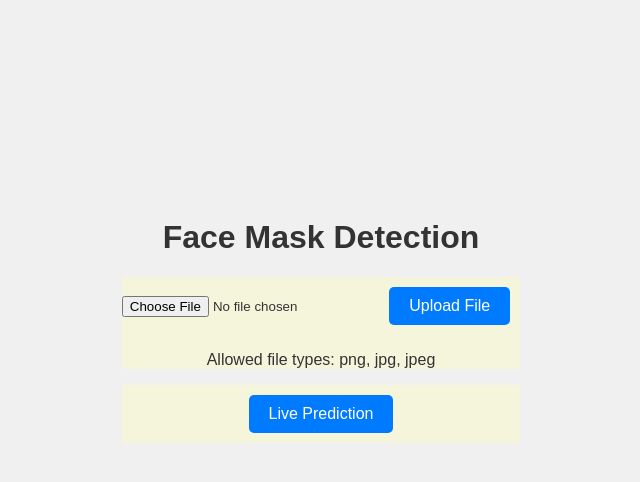
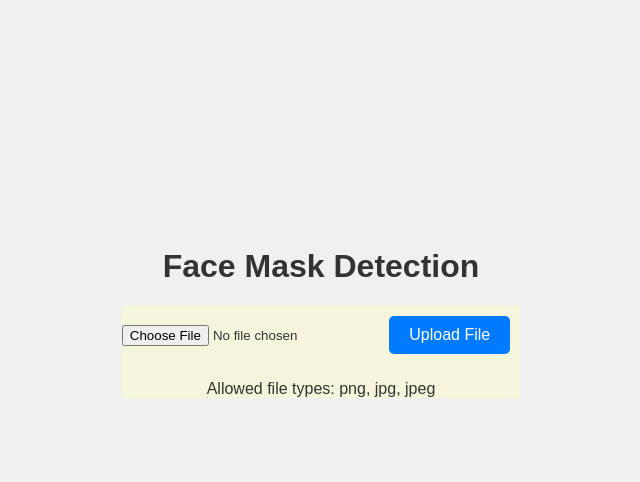
Before and after one commit to yangyuqing15715165798/Face-mask-detection, a Flask app: page / in a window 1280 px wide. Shown: the top 482 px of the page, without its empty margins (319-959 px from the left). Run offline with Flask 3, Linux system fonts and the light colour scheme.

Commit message:
bugs fix

```diff
--- a/app.py
+++ b/app.py
@@ -60,7 +60,7 @@ def predict(filename):
     font = ImageFont.load_default()
     for result in ort_outs[0]:
         x1, y1, x2, y2, conf, cls = result[:6]
-        label = f'{int(cls)} {float(conf):.2f}'
+        # label = f'{int(cls)} {float(conf):.2f}'
         # Adjust coordinates back to original image size
         # Convert coordinates to integers
         x1, y1, x2, y2 = map(lambda x: int(x.item()), [x1, y1, x2, y2])
@@ -77,7 +77,7 @@ def predict(filename):
         x2 = int(x2 * original_size[0] / 640)
         y2 = int(y2 * original_size[1] / 640)
         draw.rectangle([x1, y1, x2, y2], outline="green", width=2)
-        draw.text((x1, y1 - 10), label, fill="green", font=font)
+        # draw.text((x1, y1 - 10), label, fill="green", font=font)
 
     # Convert the image to a format that can be sent as a response
     io_buf = BytesIO()
--- a/templates/index.html
+++ b/templates/index.html
@@ -70,9 +70,6 @@
             <p>Allowed file types: png, jpg, jpeg</p>
         </div>
 
-        <div class="sec">
-            <a href="{{ url_for('live') }}" class="button">Live Prediction</a>
-        </div>
     </div>
 </body>
 </html>
```
